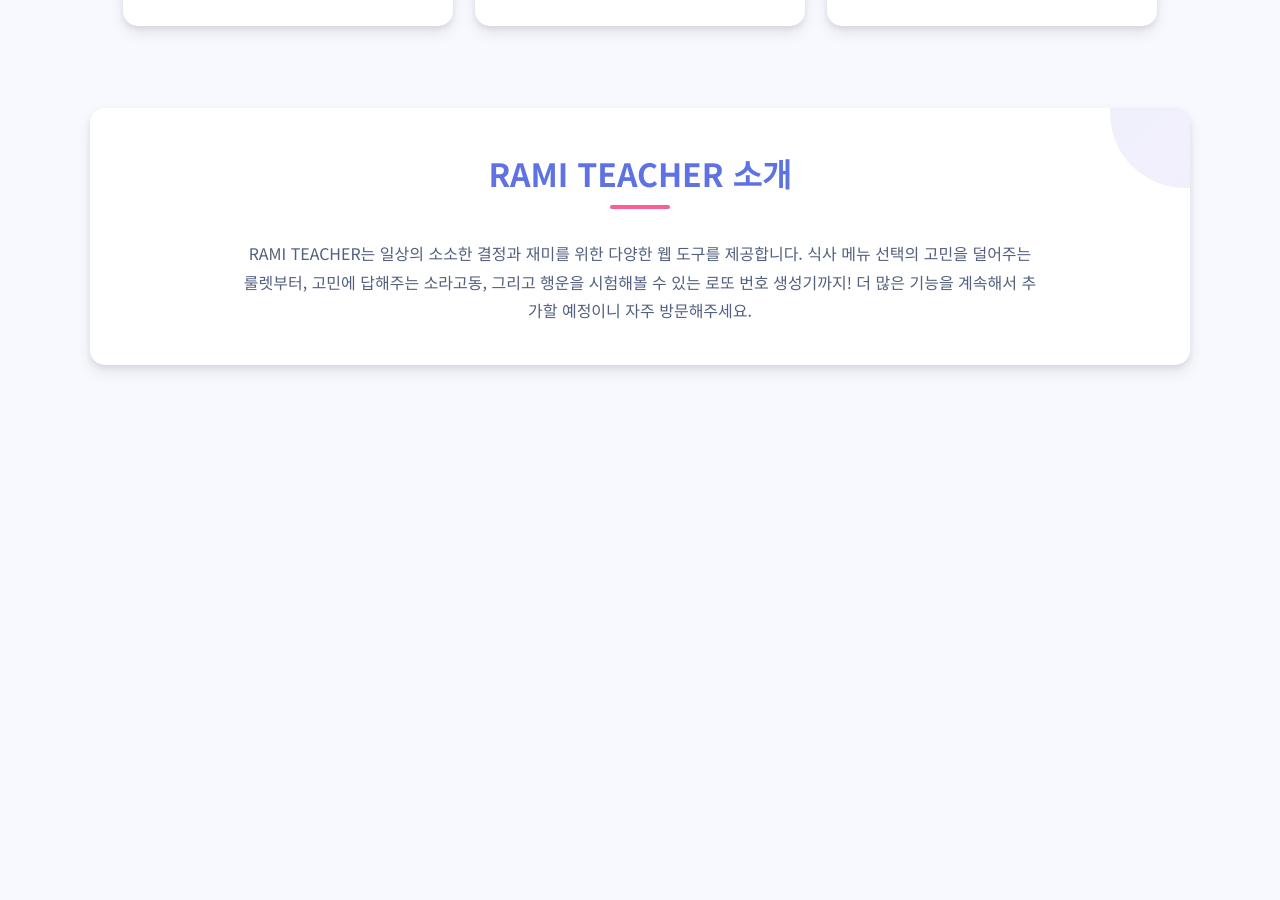
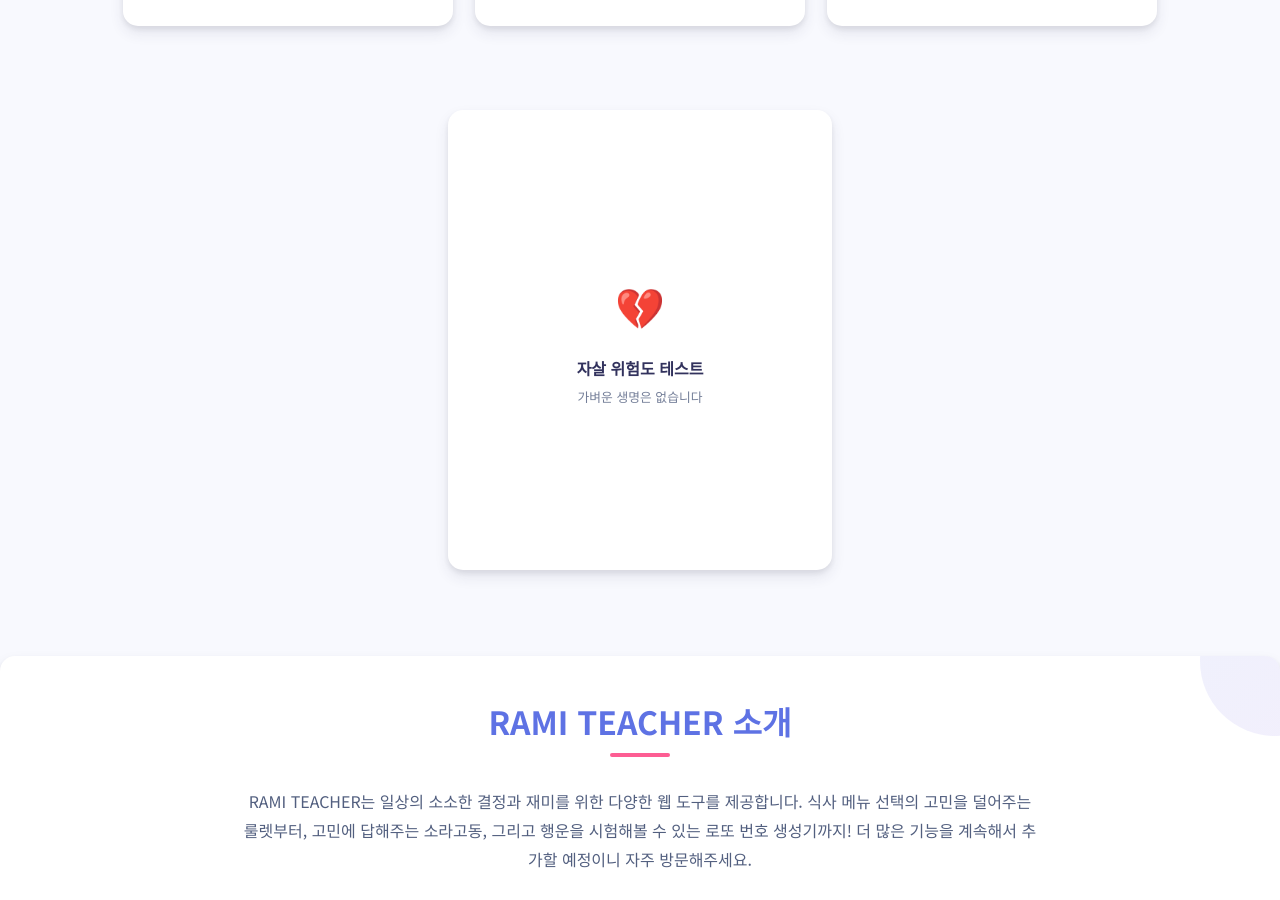
Before and after one commit to ramiteacher/ramiteacher.github.io, a Jekyll site: the page index.html, which Jekyll copies as it is, in a window 1280 px wide and 900 px high, scrolled down 1663 px. Built offline with Jekyll 4.4.1, drawn with Linux system fonts in a browser that asks for light colours; before the commit the page ends 2068 px from its top, so only the background shows below that.

Commit message:
zisha add

```diff
--- a/index.html
+++ b/index.html
@@ -340,7 +340,14 @@
       <p class="button-description">야구 순위, 경기결과 </p>
     </a>
   </div>
-
+</div>
+<div class="button-row">
+  <a href="/zisha/" class="nav-button">
+    <div class="button-icon">💔</div>
+    <div class="button-text">자살 위험도 테스트</div>
+    <p class="button-description">가벼운 생명은 없습니다</p>
+  </a>
+</div>
     <div class="about-section">
       <h2>RAMI TEACHER 소개</h2>
       <p>RAMI TEACHER는 일상의 소소한 결정과 재미를 위한 다양한 웹 도구를 제공합니다. 식사 메뉴 선택의 고민을 덜어주는 룰렛부터, 고민에 답해주는 소라고동, 그리고 행운을 시험해볼 수 있는 로또 번호 생성기까지! 더 많은 기능을 계속해서 추가할 예정이니 자주 방문해주세요.</p>
```
